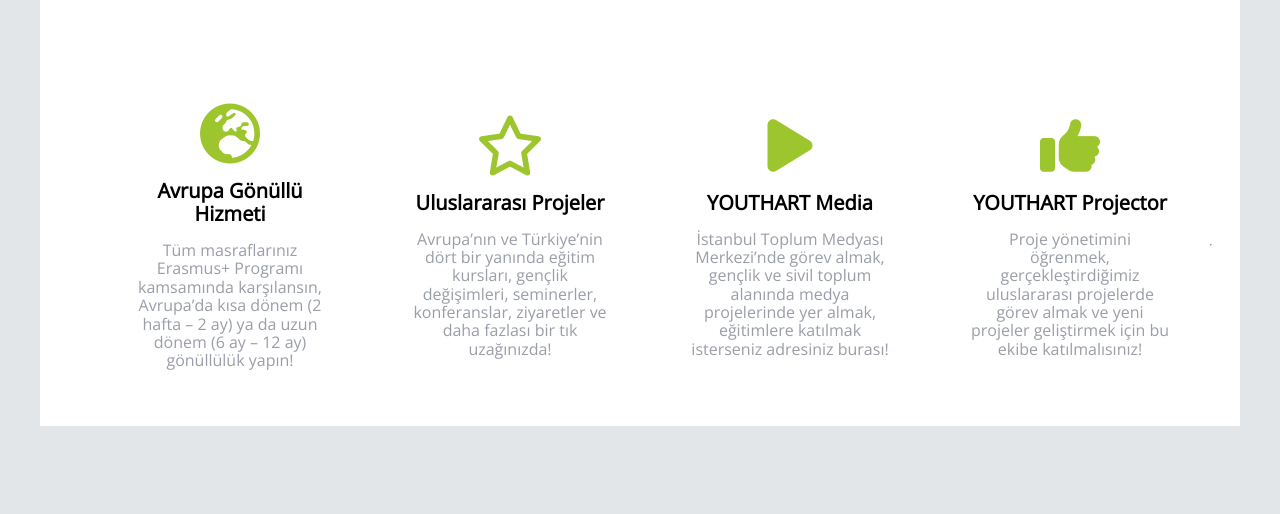
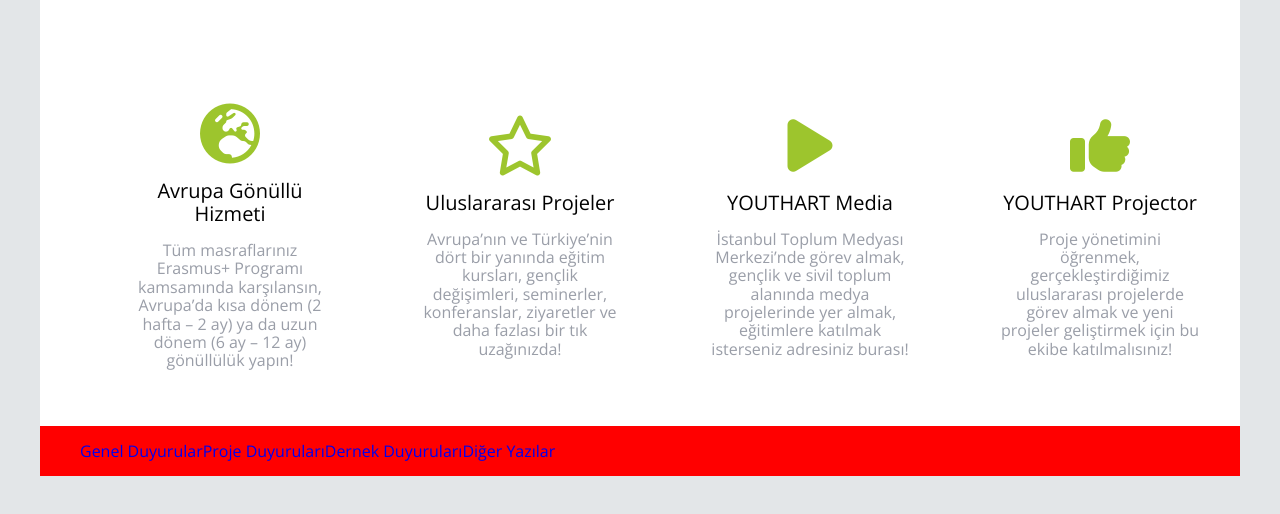
Before and after one commit to erennkazan/youthart-site, a website: page index.html in a window 1280 px wide. Shown: the part 142-656 px from the top of the page. Drawn offline with nearby package versions, Linux system fonts and the light colour scheme.

Commit message:
main header element created

```diff
--- a/index.html
+++ b/index.html
@@ -108,11 +108,25 @@
                 <a href="" class="main-info-link"><i class="fa-solid fa-thumbs-up fa-3x main-info-img "></i>YOUTHART Projector</a>
                 <p class="main-info-text">Proje yönetimini öğrenmek, gerçekleştirdiğimiz uluslararası projelerde görev almak ve yeni projeler geliştirmek için bu ekibe katılmalısınız!</p>
             </div>
-            <hr>
+
         </div>
-
         <div class="main-header">
-
+          <div class="main-header-element">
+            <ul>
+                <li>
+                    <a href="#">Genel Duyurular</a>
+                </li>
+                <li>
+                    <a href="#">Proje Duyuruları</a>
+                </li>
+                <li>
+                    <a href="#">Dernek Duyuruları</a>
+                </li>
+                <li>
+                    <a href="#">Diğer Yazılar</a>
+                </li>
+            </ul>
+          </div>
         </div>
     </main>
     <script src="js/main.js"></script>
--- a/scss/global/header.scss
+++ b/scss/global/header.scss
@@ -115,62 +115,3 @@
 .vehicles ul li a{
     margin-left: 30px;
 }
-.main-page{
-    color: $color-orange;
-}
-.main-element{
-    color: $color-text;
-}
-.main-element:hover{
-    color: $color-orange;
-}
-.main{
-    width: 1200px;
-    margin: auto;
-    display: flex;
-    background-color: #fff;
-}
-.main-info{
-    display: flex;
-    justify-content: space-between;
-    align-items: center;
-    width: auto;
-    margin-top: 50px;
-    padding-left: 50px;
-}
-.main-info-element{
-    display: flex;
-    justify-content: center;
-    flex-direction: column;
-    align-items: center;
-    width: 200px;
-    margin: 40px;
-}
-.main-info-link{
-    display: flex;
-    justify-content: center;
-    align-items: center;
-    flex-direction: column;
-    text-align: center;
-    color: black;
-    font-weight: bold;
-    font-size: 20px;
-
-}
-.main-info-link:hover{
-    color:$color-yellow;
-    transition: .3s;
-}
-
-.main-info-text{
-    display: flex;
-    justify-content: center;
-    align-items: center;
-    text-align: center;
-    font-size: 16px;
-    color: $color-text;
-}
-.main-info-img{
-    color: $color-yellow;
-    margin-bottom: 15px;
-}
--- /dev/null
+++ b/scss/pages/index.scss
@@ -0,0 +1,70 @@
+.main-page{
+    color: $color-orange;
+}
+.main-element{
+    color: $color-text;
+}
+.main-element:hover{
+    color: $color-orange;
+}
+.main{
+    width: 1200px;
+    margin: auto;
+    display: flex;
+    flex-direction: column;
+    background-color: #fff;
+}
+.main-info{
+    display: flex;
+    justify-content: space-between;
+    align-items: center;
+    width: auto;
+    margin-top: 50px;
+    padding-left: 50px;
+}
+.main-info-element{
+    display: flex;
+    justify-content: center;
+    flex-direction: column;
+    align-items: center;
+    width: 200px;
+    margin: 40px;
+}
+.main-info-link{
+    display: flex;
+    justify-content: center;
+    align-items: center;
+    flex-direction: column;
+    text-align: center;
+    color: black;
+    font-weight:400;
+    font-size: 20px;
+
+}
+.main-info-link:hover{
+    color:$color-yellow;
+    transition: .3s;
+}
+
+.main-info-text{
+    display: flex;
+    justify-content: center;
+    align-items: center;
+    text-align: center;
+    font-size: 16px;
+    color: $color-text;
+}
+.main-info-img{
+    color: $color-yellow;
+    margin-bottom: 15px;
+}
+.main-header{
+    display: flex;
+    background-color: red;
+}
+.main-header-element ul{
+    display: flex;
+    flex-direction: row;
+    align-items: center;
+    text-align: center;
+}
```
Also changed, not shown: main.css.
